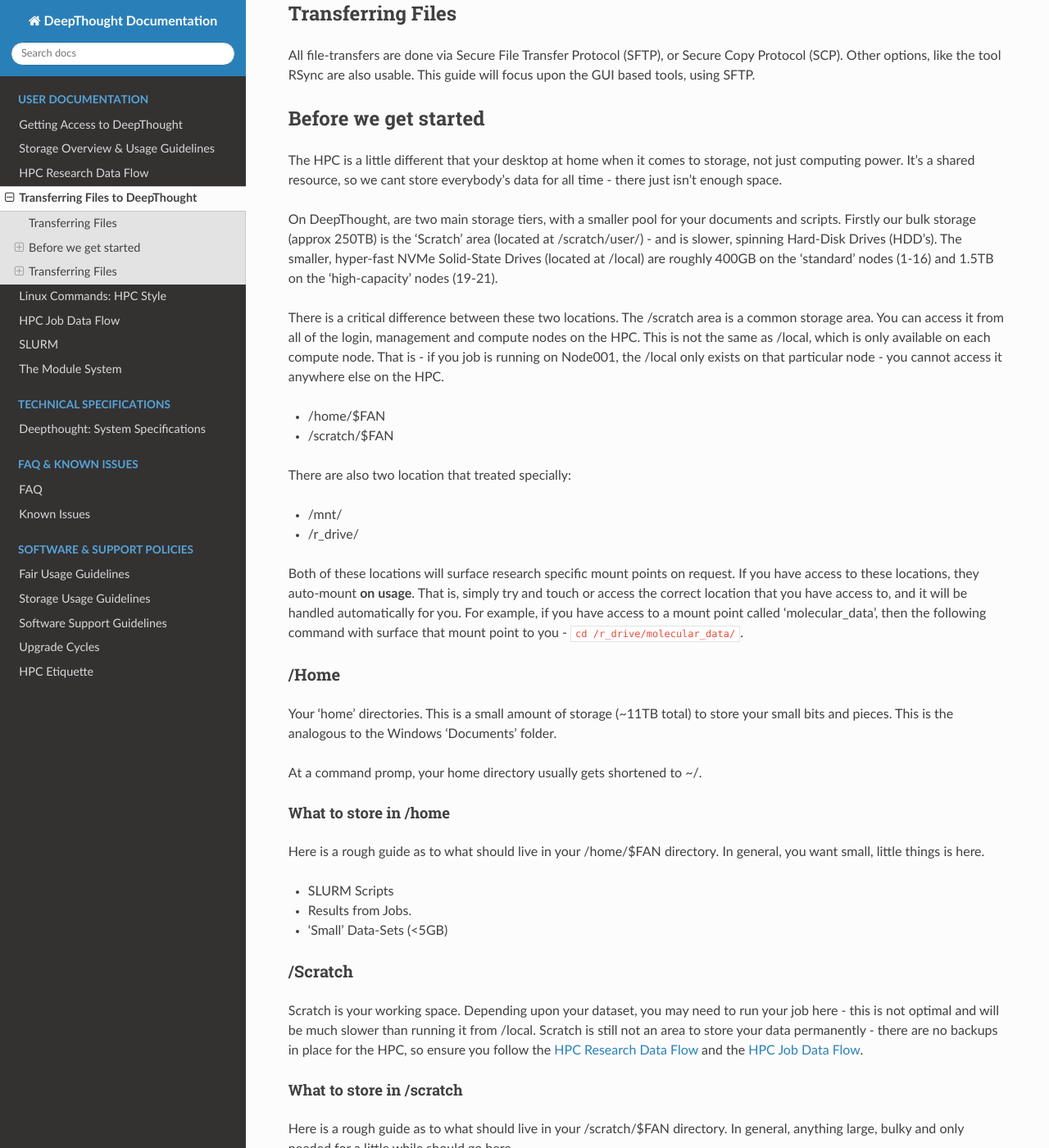
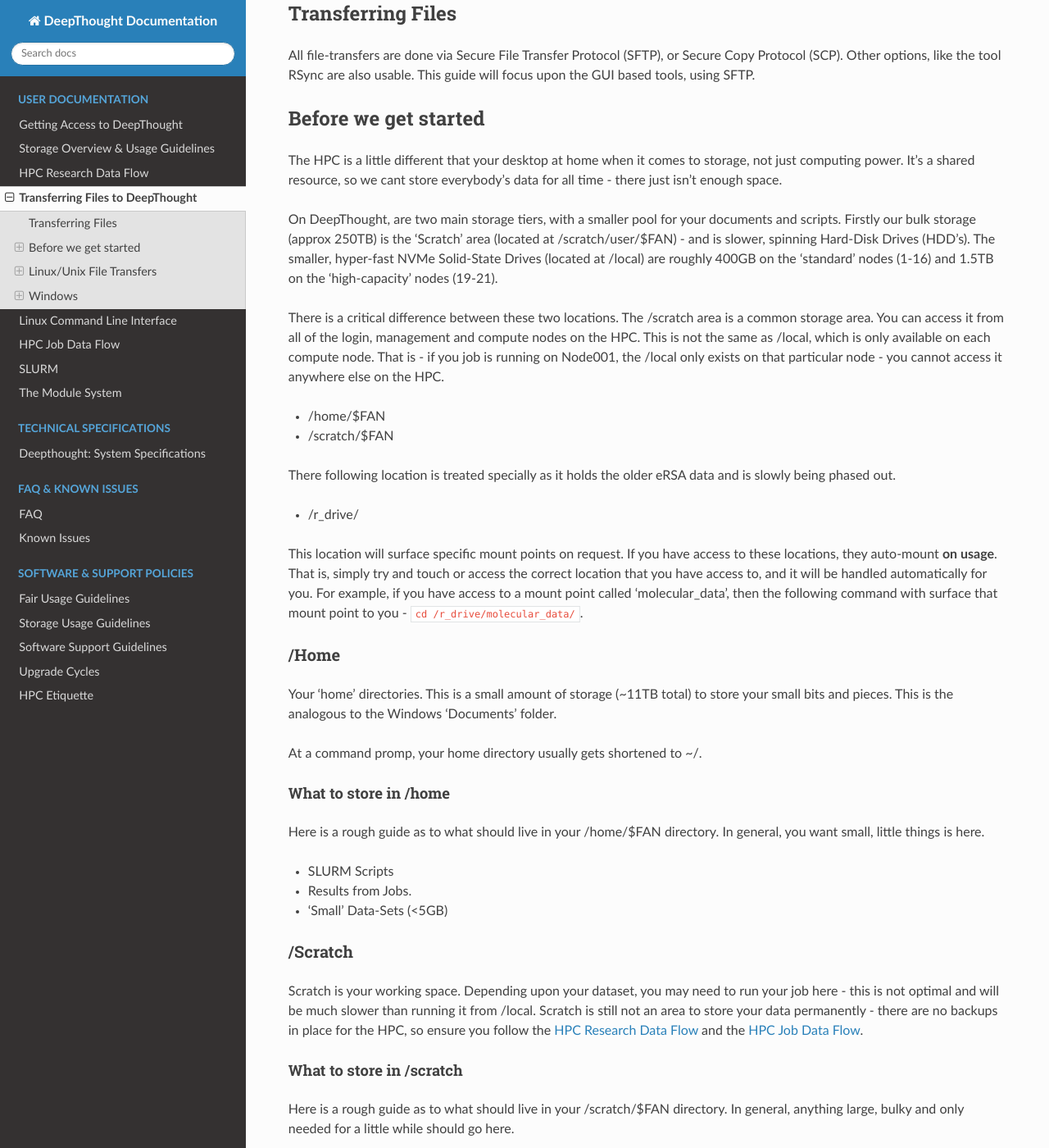
Before and after one commit to flindersuni/DeepThoughtHPC-docs, a Sphinx documentation site: the page built from docs/source/FileTransfers/FileTransfersIntro.md, in a window 1280 px wide and 1400 px high, scrolled down 280 px. Shown: the whole window at 82% size. Built offline with Sphinx 7.4.7 and the Read the Docs theme 2.0.0, drawn with Linux system fonts in a browser that asks for light colours; some of the changed text lies outside the part shown.

Commit message:
chore(landing): Update landing page
Fix TOC navigation / Heading levels.

```diff
--- a/docs/source/Access/GettingAccess.md
+++ b/docs/source/Access/GettingAccess.md
@@ -14,15 +14,15 @@
 
 Currently, the HPC is not open to Undergraduates on a general basis. Exceptions are made on a case-by-case basis - please talk to your project supervisor first and then contact the HPC Support Team via [email](mailto:deepthought@flinders.edu.au).
 
-### Unix/Linux/MacOS
+## Unix/Linux/MacOS
 
 MacOS / MacOSX shares a similar procedure to Unix/BSD Based system. Unix/Linux & MacOS systems have native support for the SSH Protocol, used to connect to the HPC.
 
-#### The Windows Sub-System for Linux
+### The Windows Sub-System for Linux
 
 The windows Subsystem for Linux (WSL) allows you to run a Linux Distribution as a sub-system in windows. When following these instructions, a 'terminal' is the same as starting your WSL Distribution. Generally, if you are using the WSL, then following the Unix/Linux instructions.
 
-#### Getting Connected
+### Getting Connected
 
 The simplest manner is to open up a terminal window and type in the following, substituting FAN for your FAN as needed.
 
@@ -32,7 +32,7 @@
 
 ![](../_static/shellPasswordPromtImage.png)
 
-##### Success
+#### Success
 
 Upon a successful login, you should get a screen similar to this:
 
@@ -40,22 +40,22 @@
 
 If so, you are now connected and ready to start using the HPC!
 
-#### SSH Keys
+##### SSH Keys
 
 If you wish to setup password-less login via SSH Keys, you may do so.
 
-### Windows
+## Windows
 
 To connect to Deep Thought a SSH application such as PuTTy is required. Below is a short list of the possible programs you can use as a client to connect to the HPC. This guide will focus on Putty - but will be equally applicable to the other programs.
 
-#### Client Options
+### Client Options
 
 - [Putty](https://www.chiark.greenend.org.uk/~sgtatham/putty/latest.html)
 - [KiTTY](http://www.9bis.net/kitty/#!pages/download.md)
 - [BitVise Client](https://www.bitvise.com/download-area)
 - [MobaXterm](https://mobaxterm.mobatek.net/)
 
-#### Getting Connected on Windows
+### Getting Connected on Windows
 
 Open PuTTy, and you are presented with this screen:
 
@@ -66,7 +66,7 @@
 - Set the Port Number to 22
 - Click Open
 
-#### Logging In
+### Logging In
 
 If all has gone well, you will be presented with this screen:
 
@@ -77,7 +77,7 @@
 
 These are the same credentials you use to login to OKTA.
 
-#### Successful Login
+### Successful Login
 
 Upon a successful login, you should get a screen similar to this:
 
@@ -85,6 +85,6 @@
 
 If so, you are now connected and ready to start using the HPC.
 
-#### SSH Keys
+#### Windows SSH Keys
 
 As with the Unix/Linux/MacOS system, you may also setup SSH Keys for password-less logins. Be sure to follow the specific instructions for your client, as they will differ.
--- a/docs/source/FileTransfers/FileTransfersIntro.md
+++ b/docs/source/FileTransfers/FileTransfersIntro.md
@@ -12,19 +12,18 @@
 
 The HPC is a little different that your desktop at home when it comes to storage, not just computing power. It's a shared resource, so we cant store everybody's data for all time - there just isn't enough space.
 
-On DeepThought, are two main storage tiers, with a smaller pool for your documents and scripts. Firstly our bulk storage (approx 250TB) is the 'Scratch' area (located at /scratch/user/<fan>) - and is slower, spinning Hard-Disk Drives (HDD's). The smaller, hyper-fast NVMe Solid-State Drives (located at /local) are roughly 400GB on the 'standard' nodes (1-16) and 1.5TB on the 'high-capacity' nodes (19-21).
+On DeepThought, are two main storage tiers, with a smaller pool for your documents and scripts. Firstly our bulk storage (approx 250TB) is the 'Scratch' area (located at /scratch/user/$FAN) - and is slower, spinning Hard-Disk Drives (HDD's). The smaller, hyper-fast NVMe Solid-State Drives (located at /local) are roughly 400GB on the 'standard' nodes (1-16) and 1.5TB on the 'high-capacity' nodes (19-21).
 
 There is a critical difference between these two locations. The /scratch area is a common storage area. You can access it from all of the login, management and compute nodes on the HPC. This is not the same as /local, which is only available on each compute node.  That is - if you job is running on Node001, the /local only exists on that particular node - you cannot access it anywhere else on the HPC.
 
 - /home/$FAN
 - /scratch/$FAN
 
-There are also two location that treated specially:
+There following location is treated specially as it holds the older eRSA data and is slowly being phased out.
 
-- /mnt/
 - /r_drive/
 
-Both of these locations will surface research specific mount points on request. If you have access to these locations, they auto-mount **on usage**. That is, simply try and touch or access the correct location that you have access to, and it will be handled automatically for you. For example, if you have access to a mount point called 'molecular_data', then the following command with surface that mount point to you - `cd /r_drive/molecular_data/`.
+This location will surface specific mount points on request. If you have access to these locations, they auto-mount **on usage**. That is, simply try and touch or access the correct location that you have access to, and it will be handled automatically for you. For example, if you have access to a mount point called 'molecular_data', then the following command with surface that mount point to you - `cd /r_drive/molecular_data/`.
 
 ### /Home
 
@@ -42,7 +41,7 @@
 
 ### /Scratch
 
-Scratch is your working space. Depending upon your dataset, you may need to run your job here - this is not optimal and will be much slower than running it from /local. Scratch is still not an area to store your data permanently - there are no backups in place for the HPC, so ensure you follow the [HPC Research Data Flow ]() and the [HPC Job Data Flow]().
+Scratch is your working space. Depending upon your dataset, you may need to run your job here - this is not optimal and will be much slower than running it from /local. Scratch is still not an area to store your data permanently - there are no backups in place for the HPC, so ensure you follow the [HPC Research Data Flow]() and the [HPC Job Data Flow]().
 
 #### What to store in /scratch
 
@@ -51,37 +50,33 @@
 - Job Working Data-sets
 - Intermediate files
 
-## Transferring Files
+## Linux/Unix File Transfers
 
-All file-transfers are done via Secure File Transfer Protocol (SFTP) or Secure Copy Protocol (SCP). As was the same with the 'Getting Access', pick your platform:
+Linux / Unix based systems share native support for the SFTP Protocol. The Secure Copy Protocol (SCP) is also widely accepted, which can sometimes offer an edge in transfer speed. Tools such as RSYNC are also usable.
 
-### Linux/Unix File Transfers
-
-Linux / Unix based systems share native support for the SFTP Protocol. The Secure Copy Protocol (SCP) is also widely accepted, which can sometimes offer an edge in transfer speed.
-
-#### The Windows Sub-System for Linux
+### The Windows Sub-System for Linux
 
 Since Windows 10 and Windows Server 2019, the windows Subsystem for Linux (WSL) allows you to run a Linux Distribution as a sub-system in windows. When following these instructions, a 'terminal' is the same as starting your WSL Distribution.
 
-#### Transferring Files to the HPC
+### Transferring Files to the HPC
 
 When using a *NIX based system, using the terminal is the fastest way to upload files to the HPC.
 
-#### The Quick Version
+### The Quick Version
 
 Substitute your filename, FAN and Password, type scp FILENAME FAN@deepthought.flinders.edu.au:/home/FAN then hit enter.
 Enter your password when prompted. This will put the file in your home directory on DeepThought. It looks (when substituted accordingly) similar to:
 
 ![](../_static/SCPExampleImage.png)
 
-#### The Longer Version
+### The Longer Version
 
 To download files from DeepThought, you simply need to invert that command to point to either:
 
 - A name of a Computer that Deepthough 'knows' about.
 - An IP Address that Deepthought can reach.
 
-#### Transfers By Computer Name
+### Transfers By Computer Name
 
 If you know the hostname of the computer, you can substitute this to transfer files back to your machine. The command stays the same, mostly. You still follow the same idea, we just change where we are pointing it. This one assumed you are transferring it to a Linux/Unix based machine.
 
@@ -89,7 +84,7 @@
 
 ![](../_static/SCPByHostname.png)
 
-#### Transfer By IP Address
+### Transfer By IP Address
 
 If you don't know your computer IP, then the commands of:
 
@@ -100,15 +95,15 @@
 
 ![](../_static/SCPByIP.png)
 
-### Windows
+## Windows
 
 Windows doesn't support the SFTP protocol in a native way. Thankfully, there are lots of clients written to do just this for us.
 
-#### Sub-System for Linux
+### Sub-System for Linux
 
 You can use the WSL for this - head on over to the [Linux](#TransferringFiles) Guide.
 
-#### Potential Client List
+### Potential Client List
 
 This is not an exhaustive list - feel free to use whatever you wish that supports the SFTP protocol.
 
@@ -117,7 +112,7 @@
 
 This guide will focus on WinSCP.
 
-#### Getting Connected with WinSCP
+### Getting Connected with WinSCP
 
 Open WinSCP, enter deepthought.flinders.edu.au as the host to connect to, and click Login. You should have a screen that looks like this.
 
--- a/docs/source/LinuxCommands/LinuxIntro.md
+++ b/docs/source/LinuxCommands/LinuxIntro.md
@@ -1,4 +1,4 @@
-# Linux Commands: HPC Style
+# Linux Command Line Interface
 
 We try not to re-invent the wheel, and there is already a wonderful guide for basic linux commands, written by the excellent people at Harvard. Head on over to [here](https://informatics.fas.harvard.edu/basic-unix-workshop.html) and have a read!
 
```
Also changed, not shown: docs/source/index.rst (+56 -29 lines), 1 other file.
